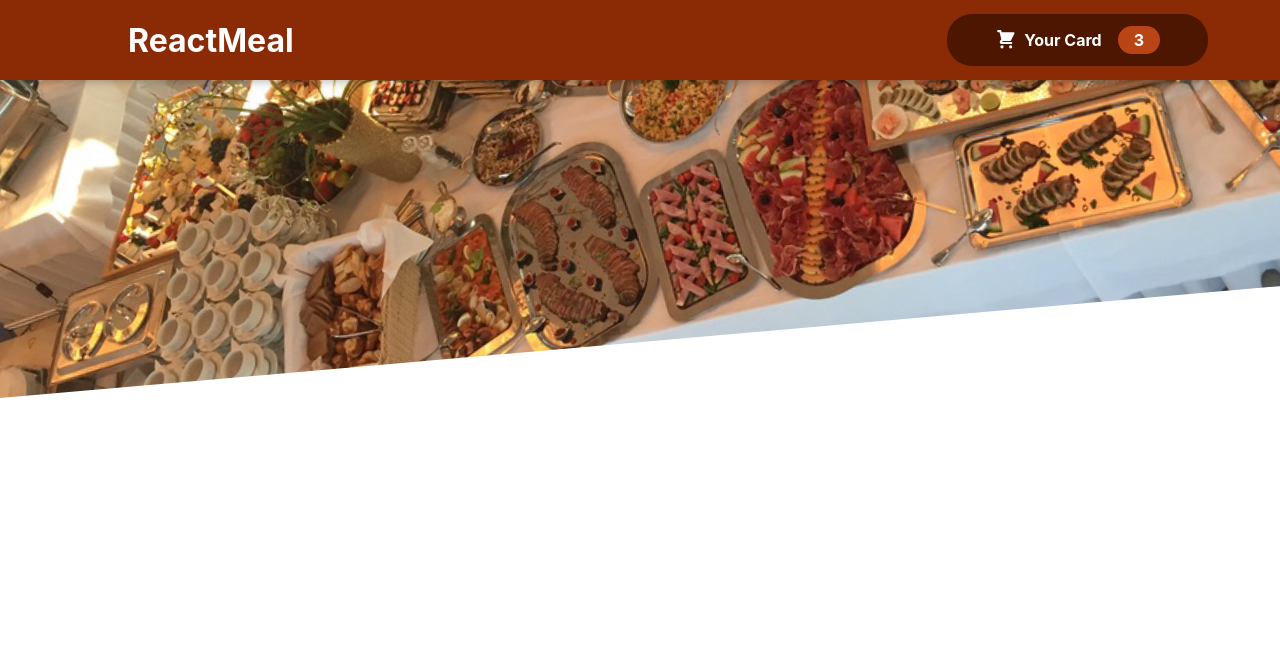
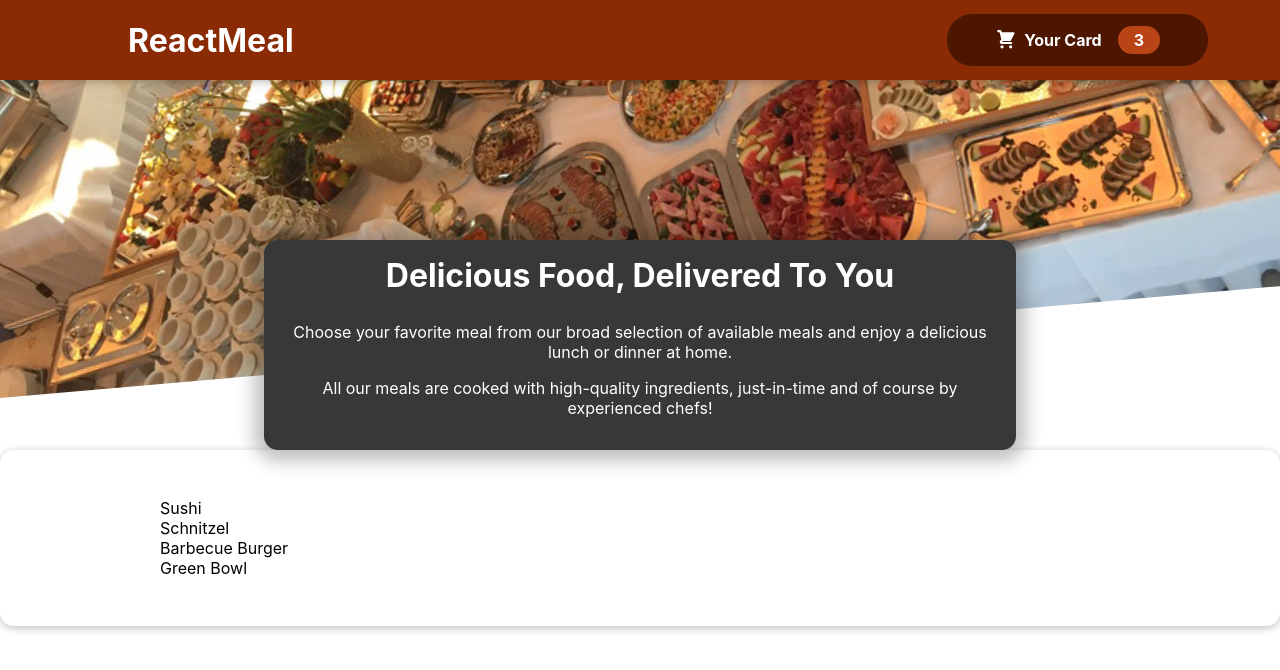
Before and after one commit to melika760/FoodApp, a React (Create React App) app: page / in a window 1280 px wide. Shown: the top 670 px of the page. Built offline with nearby package versions, Linux system fonts and the light colour scheme.

Commit message:
add meal Item

```diff
--- a/src/App.js
+++ b/src/App.js
@@ -1,10 +1,13 @@
 import React,{Fragment} from "react";
 import Header from "./Components/Layout/Header";
+import Meals from "./Components/Meals/Meals";
 
 function App() {
   return (
   <Fragment>
     <Header/>
+    <main> <Meals/></main>
+
   </Fragment>
   );
 }
--- /dev/null
+++ b/src/Components/Meals/AvailableMeals.js
@@ -0,0 +1,39 @@
+import styles from "./AvailableMeals.module.css"
+import Card from "../UI/Card";
+export default function AvailableMeals(){
+    const DUMMY_MEALS = [
+        {
+          id: 'm1',
+          name: 'Sushi',
+          description: 'Finest fish and veggies',
+          price: 22.99,
+        },
+        {
+          id: 'm2',
+          name: 'Schnitzel',
+          description: 'A german specialty!',
+          price: 16.5,
+        },
+        {
+          id: 'm3',
+          name: 'Barbecue Burger',
+          description: 'American, raw, meaty',
+          price: 12.99,
+        },
+        {
+          id: 'm4',
+          name: 'Green Bowl',
+          description: 'Healthy...and green...',
+          price: 18.99,
+        },
+      ];
+      const MealItems= DUMMY_MEALS.map(MEAL=>{
+       return (<li key={MEAL.id}>{MEAL.name}</li>)
+      })
+      return(
+        <Card>
+        <section className={styles.meals}>
+            <ul>{MealItems}</ul>
+        </section></Card>
+      )
+}
--- /dev/null
+++ b/src/Components/Meals/AvailableMeals.module.css
@@ -0,0 +1,24 @@
+.meals {
+    max-width: 60rem;
+    width: 90%;
+    margin: 2rem auto;
+    animation: meals-appear 1s ease-out forwards;
+  }
+
+  .meals ul {
+    list-style: none;
+    margin: 0;
+    padding: 0;
+  }
+
+  @keyframes meals-appear {
+    from {
+      opacity: 0;
+      transform: translateY(3rem);
+    }
+
+    to {
+      opacity: 1;
+      transform: translateY(0);
+    }
+  }
--- /dev/null
+++ b/src/Components/Meals/Meals.js
@@ -0,0 +1,11 @@
+import React,{Fragment} from "react";
+import MealsSummary from "./MealsSummary";
+import AvailableMeals from "./AvailableMeals";
+export default function Meals(){
+    return(
+        <Fragment>
+<MealsSummary/>
+<AvailableMeals/>
+        </Fragment>
+    )
+}
--- /dev/null
+++ b/src/Components/Meals/MealsSummary.js
@@ -0,0 +1,16 @@
+import classes from "./MealsSummary.module.css"
+export default function MealsSummary(){
+    return(
+        <section className={classes.summary}>
+        <h2>Delicious Food, Delivered To You</h2>
+        <p>
+          Choose your favorite meal from our broad selection of available meals
+          and enjoy a delicious lunch or dinner at home.
+        </p>
+        <p>
+          All our meals are cooked with high-quality ingredients, just-in-time and
+          of course by experienced chefs!
+        </p>
+      </section>
+    )
+}
--- /dev/null
+++ b/src/Components/Meals/MealsSummary.module.css
@@ -0,0 +1,18 @@
+.summary {
+    text-align: center;
+    max-width: 45rem;
+    width: 90%;
+    margin: auto;
+    margin-top: -10rem;
+    position: relative;
+    background-color: #383838;
+    color: white;
+    border-radius: 14px;
+    padding: 1rem;
+    box-shadow: 0 1px 18px 10px rgba(0, 0, 0, 0.25);
+  }
+
+  .summary h2 {
+    font-size: 2rem;
+    margin-top: 0;
+  }
--- /dev/null
+++ b/src/Components/UI/Card.js
@@ -0,0 +1,4 @@
+import styles from "./Card.module.css"
+export default function Card(props){
+    return(<div className={`${styles.card} ${styles.className}`}>{props.children}</div>)
+}
--- /dev/null
+++ b/src/Components/UI/Card.module.css
@@ -0,0 +1,6 @@
+.card{
+    padding: 1rem;
+    box-shadow: 0 2px 8px rgba(0, 0, 0, 0.25);
+    border-radius: 14px;
+    background-color: white;
+}
```
